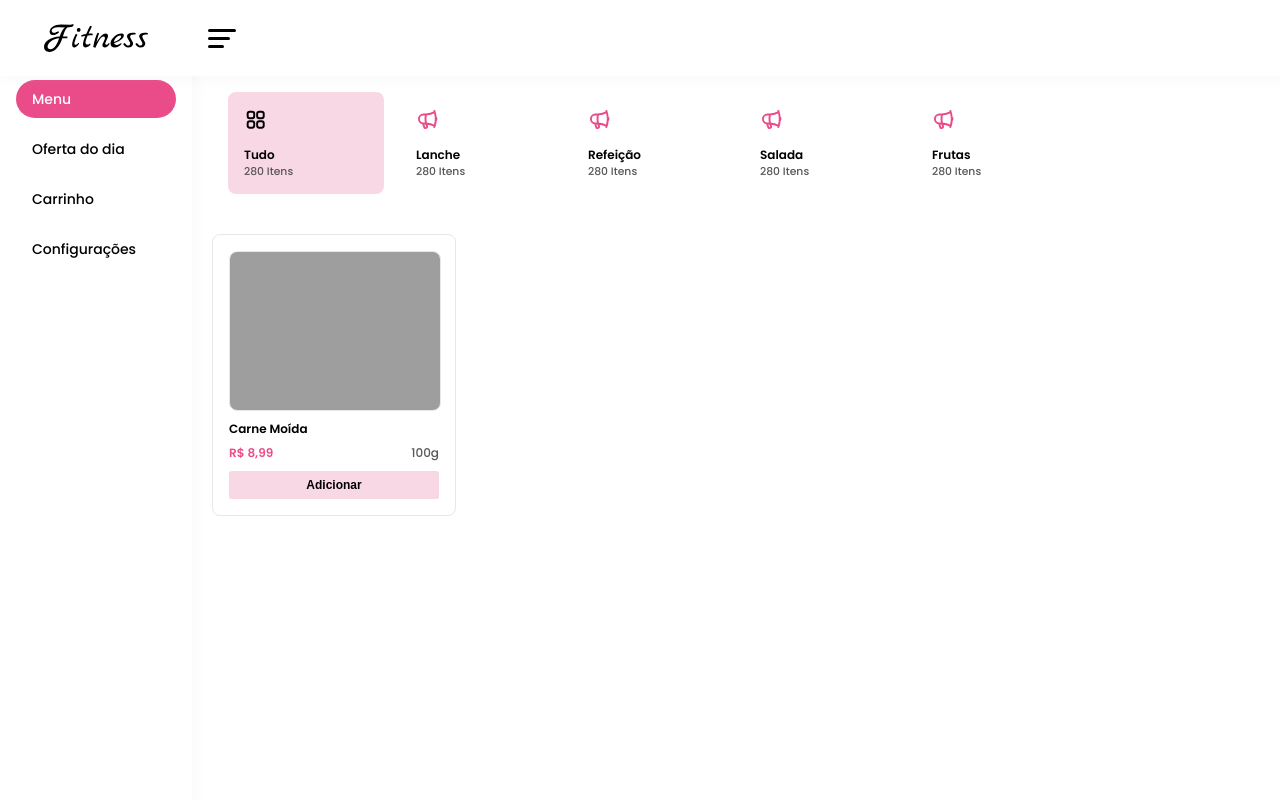
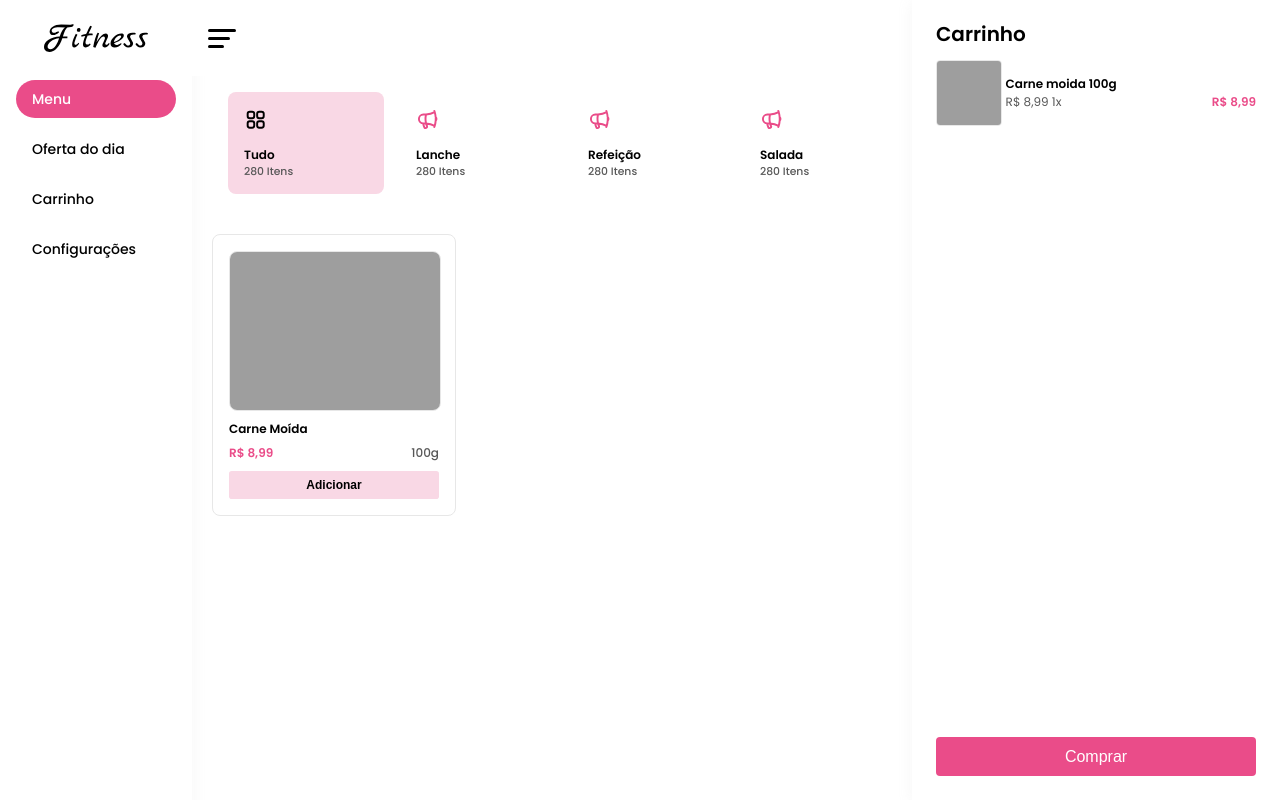
Before and after one commit to Janaina2000/project-ifood-fitness, a plain HTML site: page index.html in a window 1280 px wide. Drawn offline with Linux system fonts and the light colour scheme; grey boxes are pictures that could not be loaded.

Commit message:
layout carrinho

```diff
--- a/assets/html/base/header.html
+++ b/assets/html/base/header.html
@@ -35,3 +35,41 @@
         <button class="button-hamburgue"><span class="icon-hamburgue"></span></button>
     </div>
 </nav>
+
+<aside class="aside-payments">
+    <div>
+        <h3 class="title">Carrinho</h3>
+        <ul class="list">
+            <li class="list-item">
+                <a href="" class="link-item">
+                    <figure>
+                        <img src="https://janaina2000.github.io/api-ifood-json/images/cardapio/proteinas/carne-moida.webp"
+                            alt="">
+                    </figure>
+                    <div class="info-item">
+                        <p class="name-item">
+                            Carne moida 100g
+                        </p>
+                        <div class="values-item">
+                            <div class="unit">
+                                <span class="value-unit">
+                                    R$ 8,99
+                                </span>
+                                <span class="amount">
+                                    1x
+                                </span>
+                            </div>
+                            <span class="values">
+                                R$ 8,99
+                            </span>
+
+                        </div>
+                    </div>
+                </a>
+            </li>
+        </ul>
+    </div>
+    <button type="button" class="button-payment">
+        Comprar
+    </button>
+</aside>
--- a/assets/scss/__reset.scss
+++ b/assets/scss/__reset.scss
@@ -1,99 +1,180 @@
-html, body, div, span, object, iframe,
-h1, h2, h3, h4, h5, h6, p, blockquote, pre,
-abbr, address, cite, code,
-del, dfn, em, img, ins, kbd, q, samp,
-small, strong, sub, sup, var,
-b, i,
-dl, dt, dd, ol, ul, li,
-fieldset, form, label, legend,
-table, caption, tbody, tfoot, thead, tr, th, td,
-article, aside, canvas, details, figcaption, figure,
-footer, header, hgroup, menu, nav, section, summary,
-time, mark, audio, video {
-    margin:0;
-    padding:0;
-    border:0;
-	border-width: initial;
-    outline:0;
-    font-size:100%;
-    vertical-align:baseline;
-    background:transparent;
+html,
+body,
+div,
+span,
+object,
+iframe,
+h1,
+h2,
+h3,
+h4,
+h5,
+h6,
+p,
+blockquote,
+pre,
+abbr,
+address,
+cite,
+code,
+del,
+dfn,
+em,
+img,
+ins,
+kbd,
+q,
+samp,
+small,
+strong,
+sub,
+sup,
+var,
+b,
+i,
+dl,
+dt,
+dd,
+ol,
+ul,
+li,
+fieldset,
+form,
+label,
+legend,
+table,
+caption,
+tbody,
+tfoot,
+thead,
+tr,
+th,
+td,
+article,
+aside,
+canvas,
+details,
+figcaption,
+figure,
+footer,
+header,
+hgroup,
+menu,
+nav,
+section,
+summary,
+time,
+mark,
+audio,
+video {
+    margin: 0;
+    padding: 0;
+    border: 0;
+    border-width: initial;
+    outline: 0;
+    font-size: 100%;
+    vertical-align: baseline;
+    background: transparent;
+    text-decoration: none;
+    text-transform: none;
     font-weight: 400;
 }
 
 body {
     font-family: "Poppins", serif;
-    line-height:1;
+    line-height: 1;
     color: var(--black);
     font-size: 0.75rem;
 }
 
-article,aside,canvas,details,figcaption,figure,
-footer,header,hgroup,menu,nav,section,summary {
-    display:block;
+article,
+aside,
+canvas,
+details,
+figcaption,
+figure,
+footer,
+header,
+hgroup,
+menu,
+nav,
+section,
+summary {
+    display: block;
+}
+
+li::marker {
+    content: none;
+
 }
 
 nav ul {
-    list-style:none;
+    list-style: none;
 }
 
-blockquote, q {
-    quotes:none;
+blockquote,
+q {
+    quotes: none;
 }
 
-blockquote:before, blockquote:after,
-q:before, q:after {
-    content:'';
-    content:none;
+blockquote:before,
+blockquote:after,
+q:before,
+q:after {
+    content: '';
+    content: none;
 }
 
-a , button{
-    margin:0;
-    padding:0;
-    border:0;
-    font-size:100%;
-    vertical-align:baseline;
-    background:transparent;
+a,
+button {
+    margin: 0;
+    padding: 0;
+    border: 0;
+    font-size: 100%;
+    vertical-align: baseline;
+    background: transparent;
     color: var(--black);
     text-decoration: none;
 }
 
 ins {
-    background-color:#ff9;
-    color:#000;
-    text-decoration:none;
+    background-color: #ff9;
+    color: #000;
+    text-decoration: none;
 }
 
 mark {
-    background-color:#ff9;
-    color:#000;
-    font-style:italic;
-    font-weight:bold;
+    background-color: #ff9;
+    color: #000;
+    font-style: italic;
+    font-weight: bold;
 }
 
 del {
     text-decoration: line-through;
 }
 
-abbr[title], dfn[title] {
-    border-bottom:1px dotted #000;
-    cursor:help;
+abbr[title],
+dfn[title] {
+    border-bottom: 1px dotted #000;
+    cursor: help;
 }
 
 table {
-    border-collapse:collapse;
-    border-spacing:0;
+    border-collapse: collapse;
+    border-spacing: 0;
 }
 
 hr {
-    display:block;
-    height:1px;
-    border:0;
-    border-top:1px solid #cccccc;
-    margin:1em 0;
-    padding:0;
+    display: block;
+    height: 1px;
+    border: 0;
+    border-top: 1px solid #cccccc;
+    margin: 1em 0;
+    padding: 0;
 }
 
-input, select {
-    vertical-align:middle;
+input,
+select {
+    vertical-align: middle;
 }
--- a/assets/scss/header.scss
+++ b/assets/scss/header.scss
@@ -6,7 +6,7 @@
     overflow: hidden;
     width: 10rem;
     height: 100vh;
-    padding: 1.5rem 1rem ;
+    padding: 1.5rem 1rem;
     //transform: translateX(-14rem);
 
 
@@ -17,7 +17,7 @@
         padding: 1.5rem 0;
 
         &-item {
-            &__link{
+            &__link {
                 display: flex;
                 padding: 0.75rem 1rem;
                 border-radius: 9999px;
@@ -25,8 +25,9 @@
                 font-size: 0.875rem;
                 font-weight: 500;
             }
-            &.active{
-                .menu-item__link{
+
+            &.active {
+                .menu-item__link {
                     background-color: var(--primary);
                     color: var(--white);
                 }
@@ -36,21 +37,22 @@
     }
 }
 
-.header-menu{
+.header-menu {
     position: fixed;
     top: 0;
     left: 0;
     width: 100%;
     background-color: var(--white);
-    padding: 1.5rem 1rem ;
+    padding: 1.5rem 1rem;
     padding-left: 0;
-    box-shadow: 0.15rem 0.15rem 0.75rem rgb(188 188 188 / 10%);
 
-    .container-menu{
+
+    .container-menu {
         display: flex;
 
         .link-logo {
             width: 12rem;
+
             img {
                 display: block;
                 margin: 0 auto;
@@ -59,13 +61,15 @@
             }
         }
 
-        .button-hamburgue{
+        .button-hamburgue {
             cursor: pointer;
             height: 1.75rem;
             width: 1.75rem;
             margin-left: 1rem;
 
-            .icon-hamburgue, .icon-hamburgue::before, .icon-hamburgue::after{
+            .icon-hamburgue,
+            .icon-hamburgue::before,
+            .icon-hamburgue::after {
                 display: block;
                 width: 1.75rem;
                 height: 3px;
@@ -74,11 +78,11 @@
 
             }
 
-            .icon-hamburgue{
+            .icon-hamburgue {
                 position: relative;
                 width: 1.35rem;
 
-                &::before{
+                &::before {
                     content: '';
                     position: absolute;
                     top: -0.45rem;
@@ -86,7 +90,7 @@
                     transition: all .1s ease-in-out;
                 }
 
-                &::after{
+                &::after {
                     content: '';
                     position: absolute;
                     bottom: calc(-0.45rem - 1px);
@@ -96,19 +100,19 @@
                 }
             }
 
-            &:hover{
-                .icon-hamburgue{
+            &:hover {
+                .icon-hamburgue {
                     width: 0px;
 
-                    &:after{
+                    &:after {
                         transform: rotate(-45deg);
                         width: 1.5rem;
                         bottom: 0;
 
                     }
 
-                    &::before{
-                        transform: rotate(45deg) ;
+                    &::before {
+                        transform: rotate(45deg);
                         top: 0;
                         width: 1.5rem
                     }
@@ -118,3 +122,99 @@
     }
 
 }
+
+.aside-payments {
+    position: fixed;
+    top: 0;
+    right: 0;
+    height: calc(100% - 3rem);
+    width: 20rem;
+    box-shadow: -0.15rem 0.15rem 0.75rem rgb(188 188 188 / 10%);
+    padding: 1.5rem;
+    background-color: var(--white);
+    display: flex;
+    flex-direction: column;
+    justify-content: space-between;
+
+    .title {
+        font-size: 1.25rem;
+        font-weight: 600;
+        margin-bottom: 1rem;
+    }
+
+    .list {
+        display: flex;
+        flex-direction: column;
+        gap: 1rem;
+        margin-bottom: 1rem;
+
+        .list-item {
+
+
+            .link-item {
+                display: flex;
+                justify-content: space-between;
+                align-items: center;
+                gap: 0.25rem;
+
+                figure {
+                    width: 4rem;
+                    height: 4rem;
+                    border-radius: 0.25rem;
+                    overflow: hidden;
+                    border: 1px solid var(--gray-light);
+
+                    img {
+                        height: 100%;
+                        width: 100%;
+                        object-fit: cover;
+
+                    }
+                }
+
+                .info-item {
+                    width: calc(100% - 4.25rem);
+
+                    .name-item {
+                        font-weight: 600;
+                        margin-bottom: 0.375rem;
+                    }
+
+                    .values-item {
+                        display: flex;
+                        justify-content: space-between;
+                        width: 100%;
+
+                        .unit {
+
+                            .value-unit,
+                            .amount {
+                                color: var(--gray);
+                            }
+
+                        }
+
+                        .values {
+                            color: var(--primary);
+                            font-weight: 600;
+                        }
+                    }
+                }
+            }
+        }
+
+
+    }
+
+    .button-payment {
+        background-color: var(--primary);
+        color: var(--white);
+        width: 100%;
+        text-align: center;
+        padding: 0.65rem 0;
+        font-size: 1rem;
+        border-radius: 0.25rem;
+        display: block;
+    }
+
+}
--- a/assets/scss/main.scss
+++ b/assets/scss/main.scss
@@ -18,7 +18,7 @@
 #main {
 
 
-    min-height: calc(100vh - 4.75rem);
+    min-height: calc(100vh - 4.75rem - 20rem);
     margin-left: 12rem;
     margin-top: 4.75rem;
 
```
Also changed, not shown: assets/css/main.css, 1 other file.
